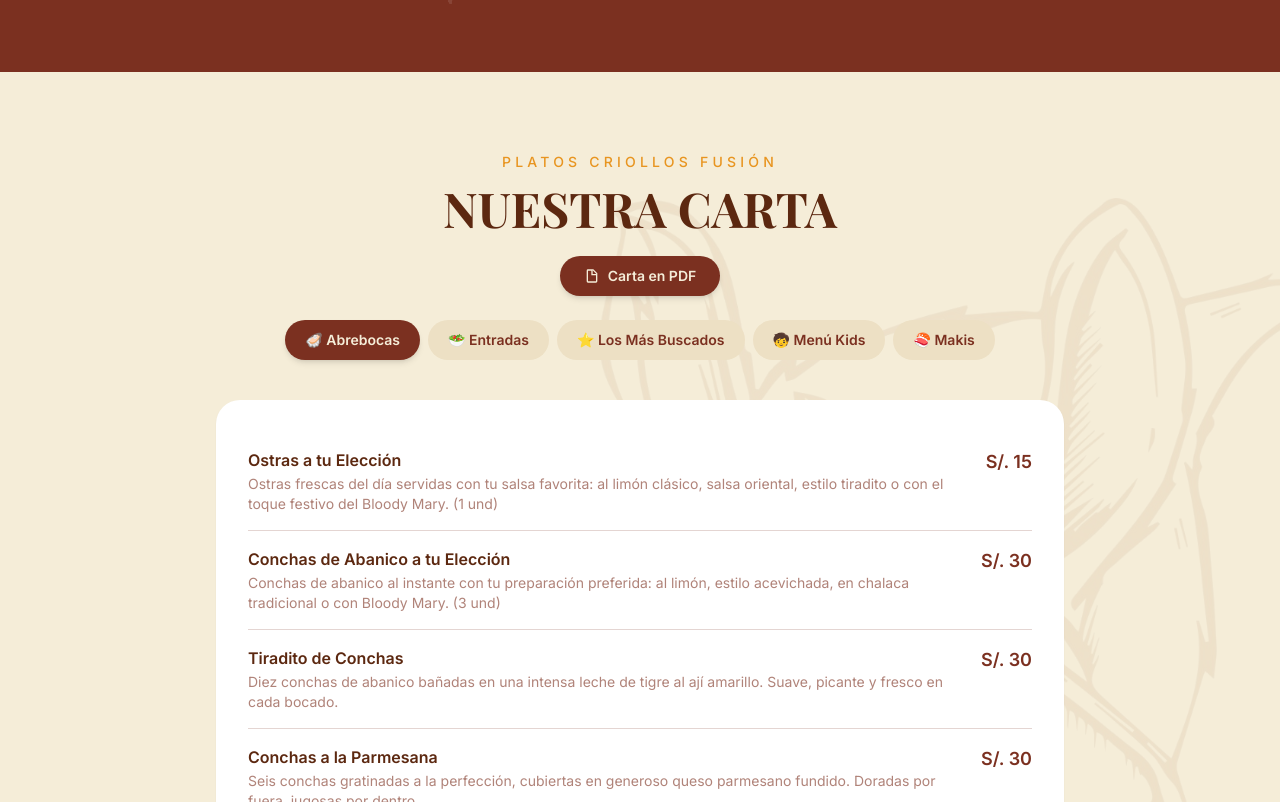
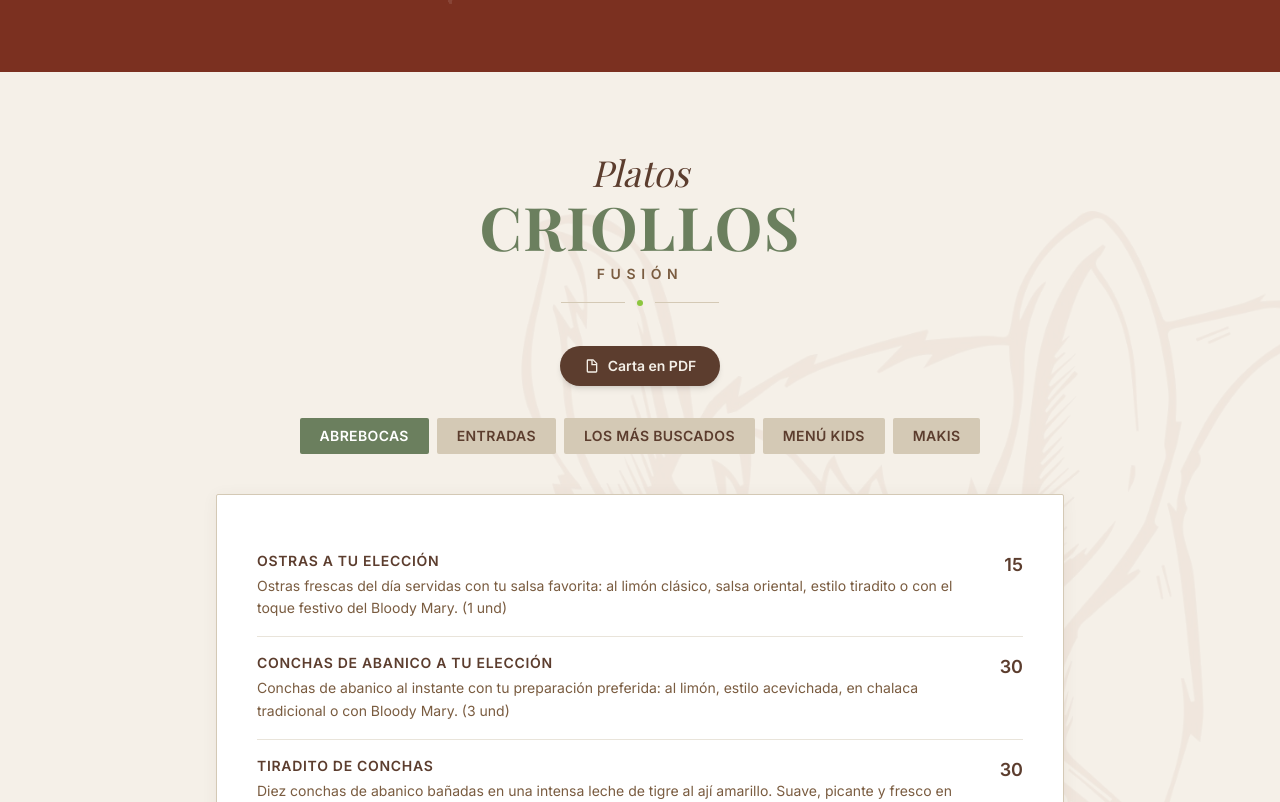
Before and after one commit to Javier1308/mestizo-web, a React (Vite) app: page / in a window 1280 px wide. Shown: the part 1758-2560 px from the top of the page. Built offline with nearby package versions, Linux system fonts and the light colour scheme.

Commit message:
update: nueva carta digital PDF y platos faltantes (Karaage, Poke Bowl)
Co-Authored-By: Claude Sonnet 4.6 <noreply@anthropic.com>

```diff
--- a/src/components/MenuSection.tsx
+++ b/src/components/MenuSection.tsx
@@ -6,23 +6,36 @@ type Tab = 'abrebocas' | 'entradas' | 'masBuscados' | 'kids' | 'makis'
 interface MenuItem {
   name: string
   desc: string
-  price: number
+  price: number | { chico: number; grande: number }
 }
 
 function DishCard({ item }: { item: MenuItem }) {
   return (
-    <div className="flex items-start justify-between gap-4 py-4 border-b border-brown/20 last:border-0 group">
+    <div
+      className="flex items-start justify-between gap-4 py-4 last:border-0 group"
+      style={{ borderBottom: '1px solid rgba(212, 201, 181, 0.5)' }}
+    >
       <div className="flex-1">
-        <h4 className="font-semibold text-brown-dark group-hover:text-brown transition-colors text-base">
+        <h4
+          className="font-bold text-sm tracking-wide uppercase transition-colors"
+          style={{ color: '#5C3D2E', letterSpacing: '0.05em' }}
+        >
           {item.name}
         </h4>
         {item.desc && (
-          <p className="text-brown/60 text-sm mt-0.5">{item.desc}</p>
+          <p className="text-sm mt-1 leading-relaxed" style={{ color: '#7A5C40' }}>{item.desc}</p>
         )}
       </div>
-      <span className="text-brown font-bold text-lg shrink-0">
-        S/. {item.price}
-      </span>
+      {typeof item.price === 'object' ? (
+        <div className="text-right shrink-0">
+          <div className="text-xs font-semibold" style={{ color: '#7A5C40' }}>Chico <span className="font-bold text-base" style={{ color: '#5C3D2E' }}>{item.price.chico}</span></div>
+          <div className="text-xs font-semibold" style={{ color: '#7A5C40' }}>Grande <span className="font-bold text-base" style={{ color: '#5C3D2E' }}>{item.price.grande}</span></div>
+        </div>
+      ) : (
+        <span className="font-bold text-lg shrink-0" style={{ color: '#5C3D2E' }}>
+          {item.price}
+        </span>
+      )}
     </div>
   )
 }
@@ -30,12 +43,12 @@ function DishCard({ item }: { item: MenuItem }) {
 export default function MenuSection() {
   const [tab, setTab] = useState<Tab>('abrebocas')
 
-  const tabs: { key: Tab; label: string; emoji: string }[] = [
-    { key: 'abrebocas',   label: 'Abrebocas',     emoji: '🦪' },
-    { key: 'entradas',    label: 'Entradas',       emoji: '🥗' },
-    { key: 'masBuscados', label: 'Los Más Buscados', emoji: '⭐' },
-    { key: 'kids',        label: 'Menú Kids',      emoji: '🧒' },
-    { key: 'makis',       label: 'Makis',          emoji: '🍣' },
+  const tabs: { key: Tab; label: string }[] = [
+    { key: 'abrebocas',   label: 'Abrebocas' },
+    { key: 'entradas',    label: 'Entradas' },
+    { key: 'masBuscados', label: 'Los Más Buscados' },
+    { key: 'kids',        label: 'Menú Kids' },
+    { key: 'makis',       label: 'Makis' },
   ]
 
   const itemsMap: Record<Tab, MenuItem[]> = {
@@ -49,29 +62,47 @@ export default function MenuSection() {
   const items = itemsMap[tab]
 
   return (
-    <section id="carta" className="relative py-20 bg-cream overflow-hidden">
-      {/* Llama watermark — right side */}
+    <section id="carta" className="relative py-20 overflow-hidden" style={{ backgroundColor: '#F5F0E8' }}>
+      {/* Llama watermark */}
       <img
         src="/llama2.png"
         alt=""
         aria-hidden="true"
-        className="absolute -right-16 top-1/2 -translate-y-1/2 h-[90%] opacity-[0.07] select-none pointer-events-none"
+        className="absolute -right-16 top-1/2 -translate-y-1/2 h-[90%] opacity-[0.05] select-none pointer-events-none"
       />
+
       <div className="relative z-10 max-w-4xl mx-auto px-6">
-        <p className="text-amber-brand text-sm tracking-[0.3em] uppercase font-medium text-center mb-3">
-          Platos Criollos Fusión
-        </p>
-        <h2 className="font-display text-4xl md:text-5xl font-bold text-brown-dark text-center mb-6 uppercase">
-          Nuestra Carta
-        </h2>
+        {/* Encabezado estilo carta del PDF */}
+        <div className="text-center mb-10">
+          <p className="font-display italic text-3xl md:text-4xl mb-1" style={{ color: '#5C3D2E' }}>
+            Platos
+          </p>
+          <h2
+            className="font-display font-bold text-5xl md:text-6xl uppercase tracking-wide mb-2"
+            style={{ color: '#6B7F5E' }}
+          >
+            Criollos
+          </h2>
+          <p className="text-sm tracking-[0.4em] uppercase font-semibold" style={{ color: '#7A5C40' }}>
+            Fusión
+          </p>
+
+          {/* Ornamento */}
+          <div className="flex items-center justify-center gap-3 mt-4 mb-6">
+            <div className="h-px w-16" style={{ backgroundColor: '#D4C9B5' }} />
+            <div className="w-1.5 h-1.5 rounded-full" style={{ backgroundColor: '#8DC63F' }} />
+            <div className="h-px w-16" style={{ backgroundColor: '#D4C9B5' }} />
+          </div>
+        </div>
 
         {/* Botón PDF */}
-        <div className="flex justify-center mb-6">
+        <div className="flex justify-center mb-8">
           <a
             href="https://mestizo.pe/CartaDigitalMestizo.pdf"
             target="_blank"
             rel="noopener noreferrer"
-            className="flex items-center gap-2 bg-brown text-cream font-semibold px-6 py-2.5 rounded-full text-sm hover:bg-brown-dark transition-colors shadow-md"
+            className="flex items-center gap-2 font-semibold px-6 py-2.5 rounded-full text-sm transition-colors shadow-md"
+            style={{ backgroundColor: '#5C3D2E', color: '#F5F0E8' }}
           >
             <svg className="w-4 h-4" fill="currentColor" viewBox="0 0 24 24">
               <path d="M14 2H6a2 2 0 0 0-2 2v16a2 2 0 0 0 2 2h12a2 2 0 0 0 2-2V8l-6-6zm-1 1.5L18.5 9H13V3.5zM6 20V4h5v7h7v9H6z"/>
@@ -80,32 +111,40 @@ export default function MenuSection() {
           </a>
         </div>
 
-        {/* Tabs */}
+        {/* Tabs — estilo badges del menú */}
         <div className="flex flex-wrap justify-center gap-2 mb-10">
           {tabs.map(t => (
             <button
               key={t.key}
               onClick={() => setTab(t.key)}
-              className={`flex items-center gap-2 px-5 py-2.5 rounded-full font-semibold text-sm transition-all ${
+              className="font-bold text-sm tracking-wide uppercase px-5 py-2 rounded-sm transition-all"
+              style={
                 tab === t.key
-                  ? 'bg-brown text-cream shadow-md'
-                  : 'bg-cream-dark text-brown hover:bg-brown/10'
-              }`}
+                  ? { backgroundColor: '#6B7F5E', color: '#FFFFFF' }
+                  : { backgroundColor: '#D4C9B5', color: '#5C3D2E' }
+              }
             >
-              {t.emoji} {t.label}
+              {t.label}
             </button>
           ))}
         </div>
 
         {/* Nota makis */}
         {tab === 'makis' && (
-          <p className="text-center text-brown/60 text-sm mb-6 italic">
+          <p className="text-center text-sm mb-6 italic" style={{ color: '#7A5C40' }}>
             10 cortes · Disponible lunes a viernes de 5pm a 10pm
           </p>
         )}
 
-        {/* Dishes */}
-        <div className="bg-white rounded-3xl shadow-sm p-6 md:p-8">
+        {/* Dishes — estilo hoja de carta con borde decorativo */}
+        <div
+          className="rounded-sm p-6 md:p-10 shadow-sm"
+          style={{
+            backgroundColor: '#FFFFFF',
+            border: '1px solid #D4C9B5',
+            boxShadow: '0 2px 16px rgba(92,61,46,0.06)',
+          }}
+        >
           {items.map(item => (
             <DishCard key={item.name} item={item} />
           ))}
--- a/src/data/menu.ts
+++ b/src/data/menu.ts
@@ -51,6 +51,8 @@ export const makis = [
   { name: 'Tori Brasa', desc: 'Relleno con nuggets de pollo y palta, coronado con láminas de pollo rostizado al chimichurri y acompañado con salsa namban. (Ideal para alérgicos al langostino)', price: 32 },
   { name: 'Tuna Tartar Maki', desc: 'Relleno de langostinos furai y palta, acompañado con tartar de atún, verduras frescas y alcaparras.', price: 32 },
   { name: 'Tropical Maki', desc: 'Coronado con láminas de mango, escarchado con ajonjolí tostado, relleno de langostinos furai y queso crema bañado en salsa pasión.', price: 32 },
+  { name: 'Karaage', desc: 'Filetes de pollo frito empanizado.', price: 28 },
+  { name: 'Poke Bowl', desc: 'Filetes de pollo frito acompañados de arroz japonés.', price: { chico: 34, grande: 42 } },
 ]
 
 // BEBIDAS (sin cambios)
```
Also changed, not shown: 1 other file (tests, documents, lock files or other folders).
